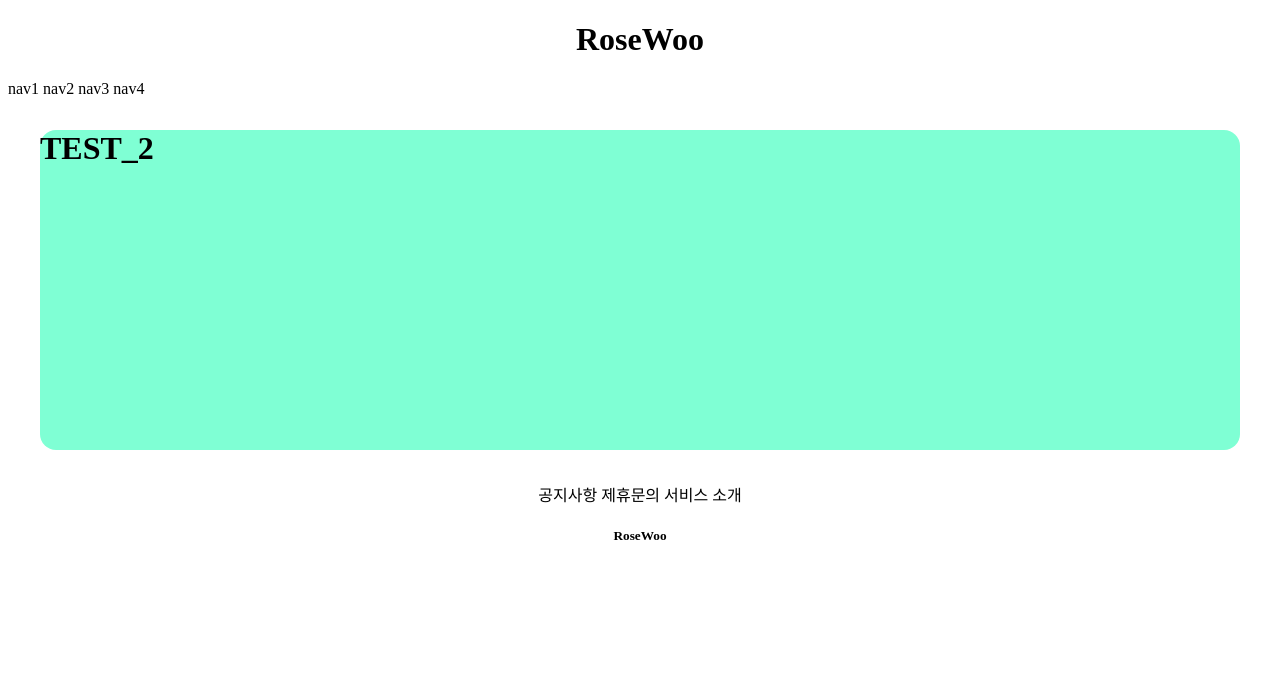
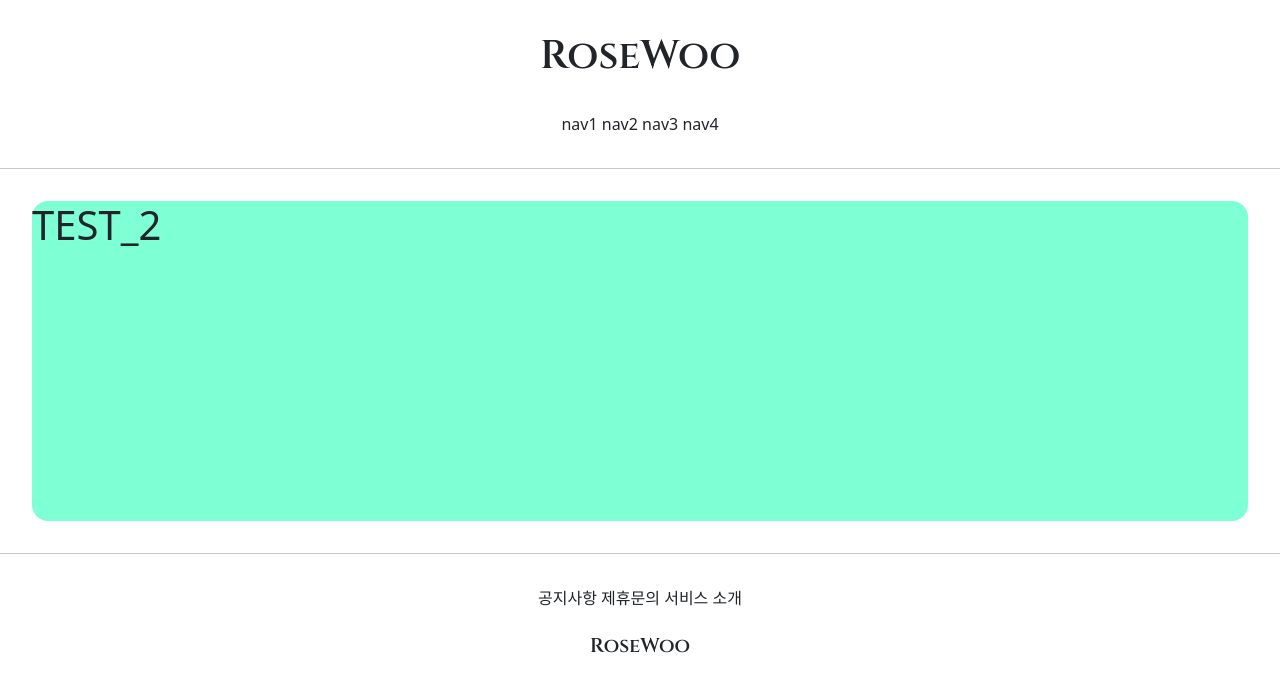
Before and after one commit to CHANWOO97/gis_2ban_2, a Django app: page /accounts_2/hello_world/ in a window 1280 px wide. Shown: the top 692 px of the page. Run offline with Django 3.2, Linux system fonts and the light colour scheme; parts of the project's set-up code (start-up, migrations or seed data) failed here and were passed over.

Commit message:
7/5 2ban class commit_3

```diff
--- a/templates/base.html
+++ b/templates/base.html
@@ -4,12 +4,18 @@
 {% include 'head.html' %}
 
 <body>
+
     {% include 'header.html' %}
+
+    <hr>
 
     {% block content %}
     {% endblock %}
 
+    <hr>
+
     {% include 'footer.html' %}
 
 </body>
+
 </html>
--- a/templates/footer.html
+++ b/templates/footer.html
@@ -1,11 +1,11 @@
 <div style = "text-align: center">
 
-    <div>
+    <div style="margin-top: 2rem;">
         <span>공지사항</span>
         <span>제휴문의</span>
         <span>서비스 소개</span>
     </div>
-    <div>
+    <div style="margin: 1.5rem 0; font-family: 'Cinzel', serif;"> {# 상하 1.5 좌우 0#}
         <h5>RoseWoo</h5>
     </div>
 </div>
--- a/templates/head.html
+++ b/templates/head.html
@@ -1,4 +1,13 @@
 <head>
     <meta charset="UTF-8">
     <title> 반갑습니다. AI </title>
+
+    {# Bootstrap LINK #}
+    <link href="https://cdn.jsdelivr.net/npm/bootstrap@5.0.2/dist/css/bootstrap.min.css" rel="stylesheet"
+          integrity="sha384-EVSTQN3/azprG1Anm3QDgpJLIm9Nao0Yz1ztcQTwFspd3yD65VohhpuuCOmLASjC" crossorigin="anonymous">
+    {#  Google Fonts   #}
+    <link rel="preconnect" href="https://fonts.googleapis.com">
+    <link rel="preconnect" href="https://fonts.gstatic.com" crossorigin>
+    <link href="https://fonts.googleapis.com/css2?family=Cinzel:wght@600&display=swap" rel="stylesheet">
+
 </head>
--- a/templates/header.html
+++ b/templates/header.html
@@ -1,10 +1,14 @@
 
 <div style = "text-align: center">
+
+    <div style="margin: 2rem 0; font-family: 'Cinzel', serif;" > {# 상하 2 좌우 0 #}
     <h1>RoseWoo</h1>
+    </div>
+
+    <div style="margin-bottom: 2rem">
+        <span>nav1</span>
+        <span>nav2</span>
+        <span>nav3</span>
+        <span>nav4</span>
+    </div>
 </div>
-<div>
-    <span>nav1</span>
-    <span>nav2</span>
-    <span>nav3</span>
-    <span>nav4</span>
-</div>
```
